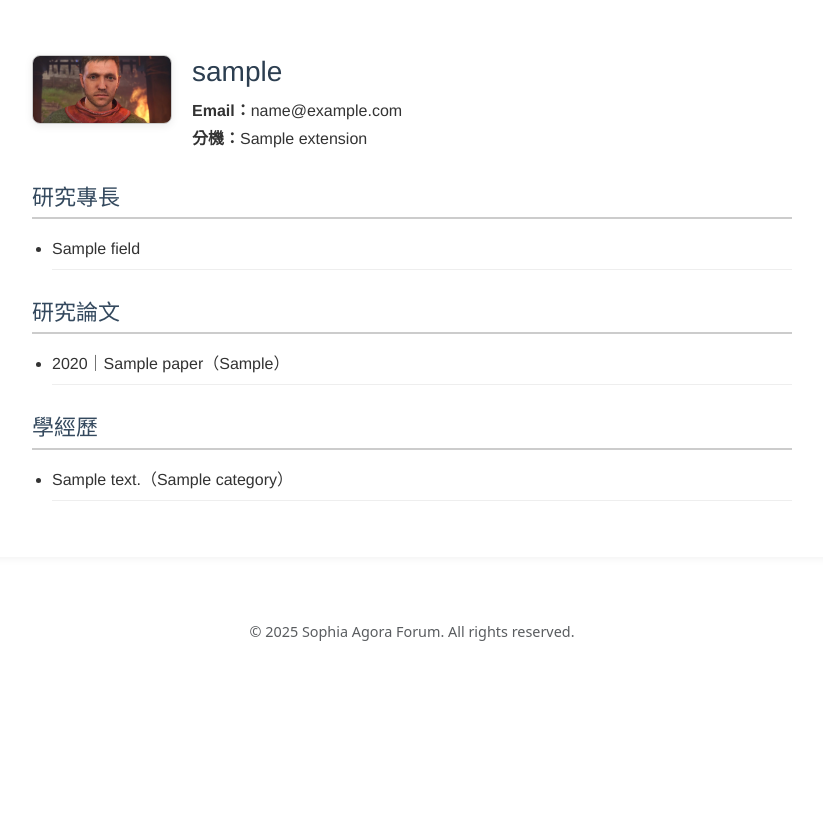
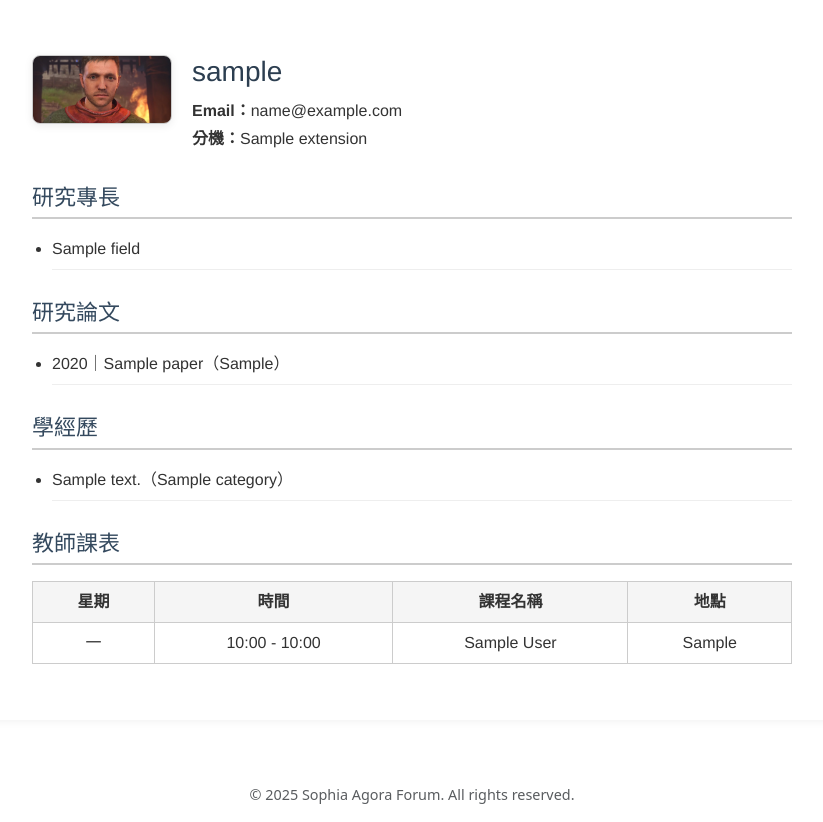
Before and after one commit to Shizuku502/Sophia_Agora, a Flask app: template app/teacher/templates/teacher/public_profile.html in a window 1280 px wide. Shown: the part 93-915 px from the top of the page, without its empty margins (228-1051 px from the left). Before the commit the page ends 734 px from the top, so only its background shows below. Run offline with Flask 3, Linux system fonts and the light colour scheme; tables that the repository leaves empty hold one stand-in row (values such as "Sample post"); the template is opened without the code that fills it: values that come from a table or form of the project are taken from there, most other values are stand-ins (such as "Sample title", 1, 10 or a date in 2020).

Commit message:
教師課表顯示

```diff
--- a/app/static/css/public_profile.css
+++ b/app/static/css/public_profile.css
@@ -61,3 +61,20 @@
 .section-content li {
   margin-bottom: 6px;
 }
+
+/* 新增課表樣式 */
+.schedule-table {
+  width: 100%;
+  border-collapse: collapse;
+  margin-top: 1rem;
+}
+.schedule-table th,
+.schedule-table td {
+  border: 1px solid #ccc;
+  padding: 0.5rem 1rem;
+  text-align: center;
+}
+.schedule-table th {
+  background-color: #f5f5f5;
+  font-weight: bold;
+}
--- a/app/teacher/route.py
+++ b/app/teacher/route.py
@@ -287,6 +287,7 @@ def delete_expertise(expertise_id):
 # 系所成員
 
 from app.models.user import User
+from app.models.teacher_schedule import Teacher_Schedule
 
 @teacher_bp.route('/teacher_list')
 def teacher_list():
@@ -296,4 +297,7 @@ def teacher_list():
 @teacher_bp.route('/public_profile/<account_id>')
 def public_profile(account_id):
     teacher = User.query.filter_by(account_id=account_id, role='teacher').first_or_404()
-    return render_template('teacher/public_profile.html', teacher=teacher)
+    schedules = Teacher_Schedule.query.filter_by(teacher_id=teacher.id).order_by(
+        Teacher_Schedule.weekday, Teacher_Schedule.start_time
+    ).all()
+    return render_template('teacher/public_profile.html', teacher=teacher, schedules=schedules)
--- a/app/teacher/templates/teacher/public_profile.html
+++ b/app/teacher/templates/teacher/public_profile.html
@@ -59,5 +59,33 @@
       </div>
     </div>
   {% endif %}
+
+  {% set weekday_map = {0:'日', 1:'一', 2:'二', 3:'三', 4:'四', 5:'五', 6:'六'} %}
+
+  {% if schedules %}
+  <div class="section">
+    <h2 class="section-title">教師課表</h2>
+    <table class="schedule-table">
+      <thead>
+        <tr>
+          <th>星期</th>
+          <th>時間</th>
+          <th>課程名稱</th>
+          <th>地點</th>
+        </tr>
+      </thead>
+      <tbody>
+        {% for s in schedules %}
+        <tr>
+          <td>{{ weekday_map.get(s.weekday, '未知') }}</td>
+          <td>{{ s.start_time.strftime('%H:%M') }} - {{ s.end_time.strftime('%H:%M') }}</td>
+          <td>{{ s.course_name }}</td>
+          <td>{{ s.location }}</td>
+        </tr>
+        {% endfor %}
+      </tbody>
+    </table>
+  </div>
+  {% endif %}
 </div>
 {% endblock %}
```
Also changed, not shown: app/teacher/schedule.py (+30 -16 lines).
